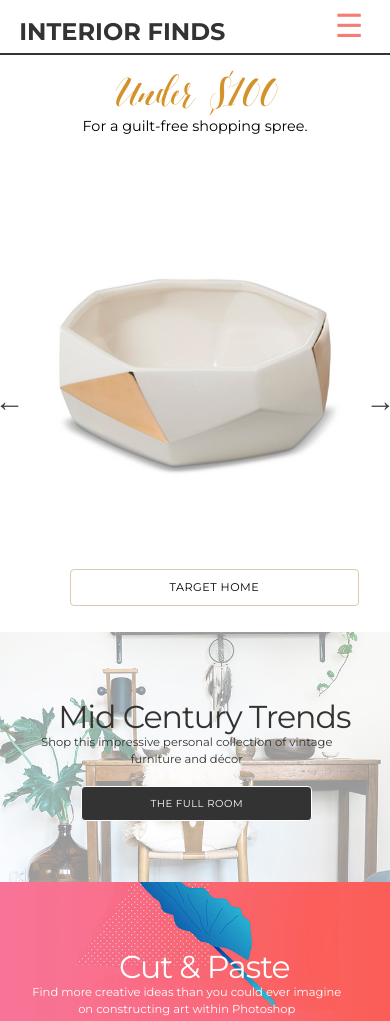
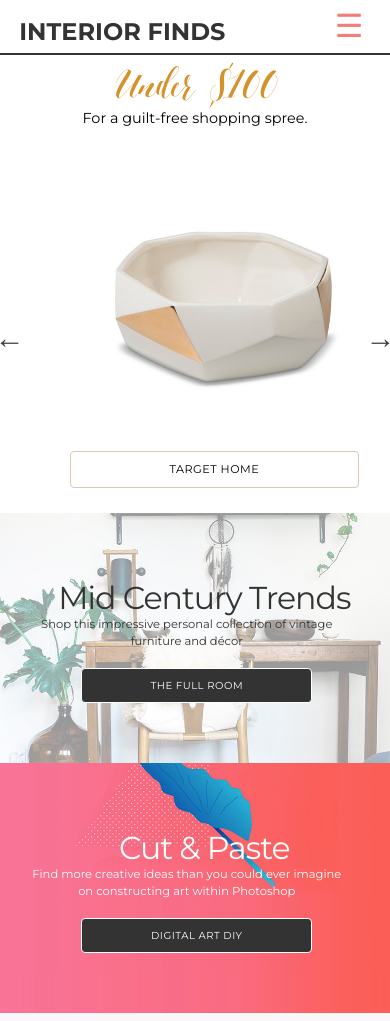
Before and after one commit to ashleighliggett/design, a plain HTML site: page index.html in a window 390 px wide. Shown: the top 1021 px of the page. Drawn offline with nearby package versions, Linux system fonts and the light colour scheme; a small style sheet from the web is missing.

Commit message:
center carousel
…

```diff
--- a/css/main.css
+++ b/css/main.css
@@ -123,7 +123,7 @@ p {
 	text-align: center;
 	width: 100%;
 	/*border-bottom: 1px dotted #d8cbae;*/
-	margin: 5em 2em 0 0;
+	margin: 4.5em 0 0 0;
 
 }
 
@@ -408,3 +408,10 @@ a.special:hover {
 		margin-right: 10%;
 
 	}
+	@media screen and (max-width:400px) {
+	.right img {
+    padding: 0 0 0 4em;
+    width: 80%;
+    height: auto;
+}
+}
--- a/index.html
+++ b/index.html
@@ -39,7 +39,7 @@
 	</header>
 	<!-- Modal Content-->
 		<div class="remodal-bg">
-		...Page content...
+		.
 		</div>
 
 		<div class="remodal" data-remodal-id="modal">
--- a/js/index.js
+++ b/js/index.js
@@ -18,12 +18,12 @@ $(document).ready(function(){
     {
       breakpoint: 600,
       settings: {
-        slidesToShow: 3,
-        slidesToScroll: 2
+        slidesToShow: 2,
+        slidesToScroll: 1
       }
     },
     {
-      breakpoint: 480,
+      breakpoint: 400,
       settings: {
         slidesToShow: 1,
         slidesToScroll: 1
```
